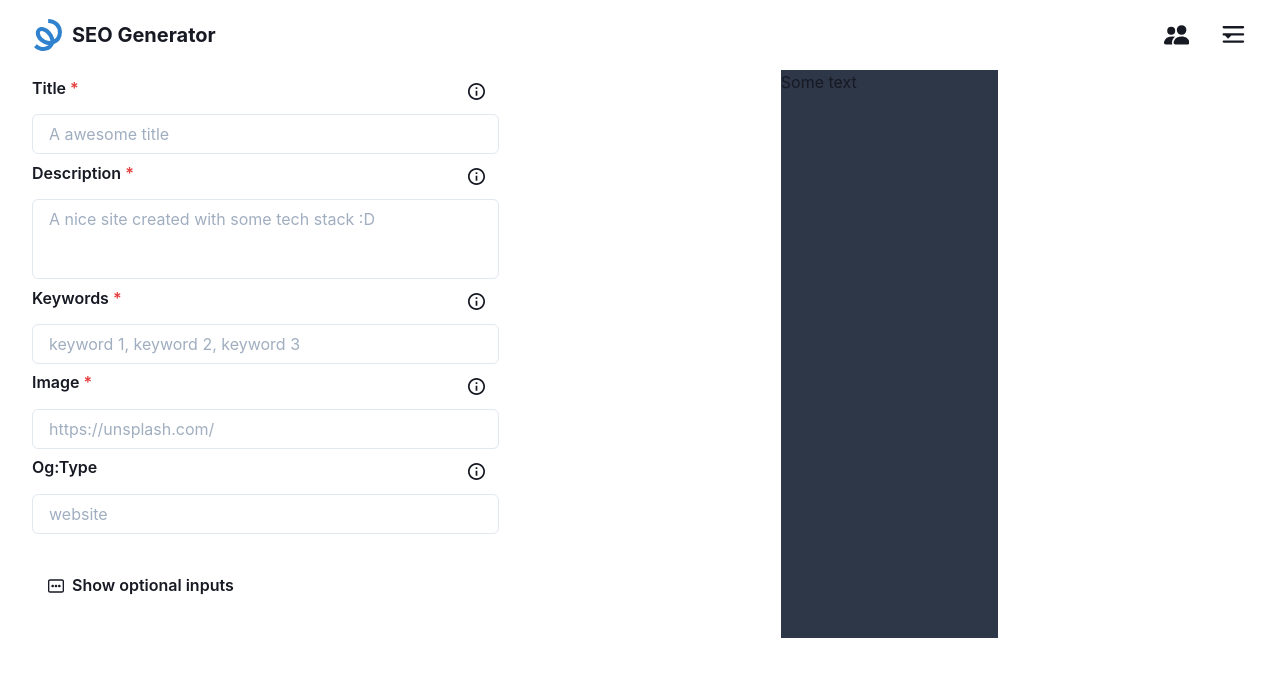
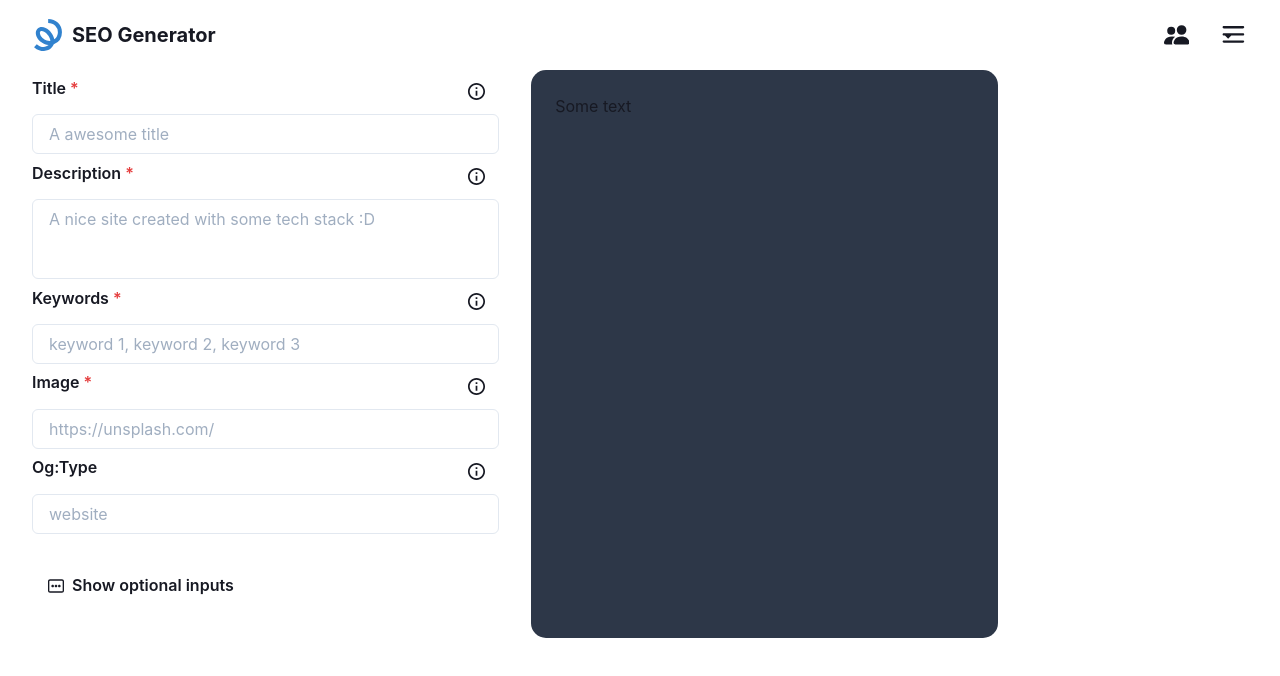
Before and after one commit to mrLuisFer/seo-generator, a Next.js app: page / in a window 1280 px wide. Shown: the top 676 px of the page. Built offline with nearby package versions, Linux system fonts and the light colour scheme.

Commit message:
add borderRadius and some padding style

```diff
--- a/components/home/RightSidebar/index.jsx
+++ b/components/home/RightSidebar/index.jsx
@@ -4,7 +4,15 @@ import { gray } from 'lib/chakraColors'
 
 export default function RightSidebar() {
 	return (
-		<Box gridColumnStart="4" bg={gray.gray700} w="100%" h="100%">
+		<Box
+			as="aside"
+			bg={gray.gray700}
+			w="100%"
+			h="100%"
+			gridColumn="span 2"
+			borderRadius="15px"
+			p="1.5rem"
+		>
 			<PreviewContainer />
 		</Box>
 	)
```
